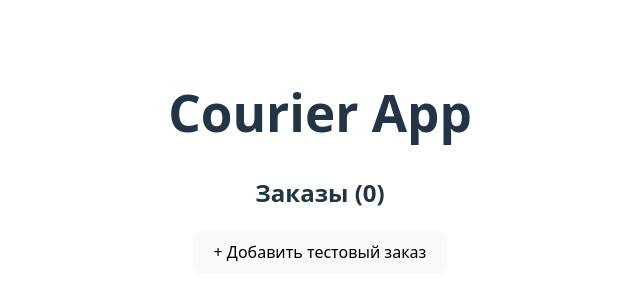
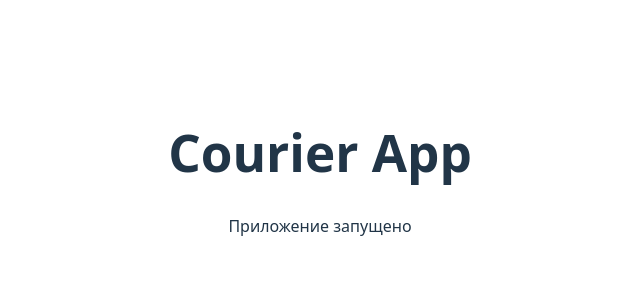
Before and after one commit to vf12776-ux/courier-app, a React (Vite) app: page / in a window 1280 px wide. Shown: the part 228-528 px from the top of the page, without its empty margins (320-960 px from the left). Built offline with nearby package versions, Linux system fonts and the light colour scheme.

Commit message:
Update App.tsx

```diff
--- a/src/App.tsx
+++ b/src/App.tsx
@@ -1,14 +1,13 @@
-import React from 'react';
-import OrderList from './components/OrderList';
-import './App.css';
+import React from 'react'
+import './App.css'
 
 function App() {
   return (
     <div className="App">
       <h1>Courier App</h1>
-      <OrderList />
+      <p>Приложение запущено</p>
     </div>
-  );
+  )
 }
 
-export default App;
+export default App
```
